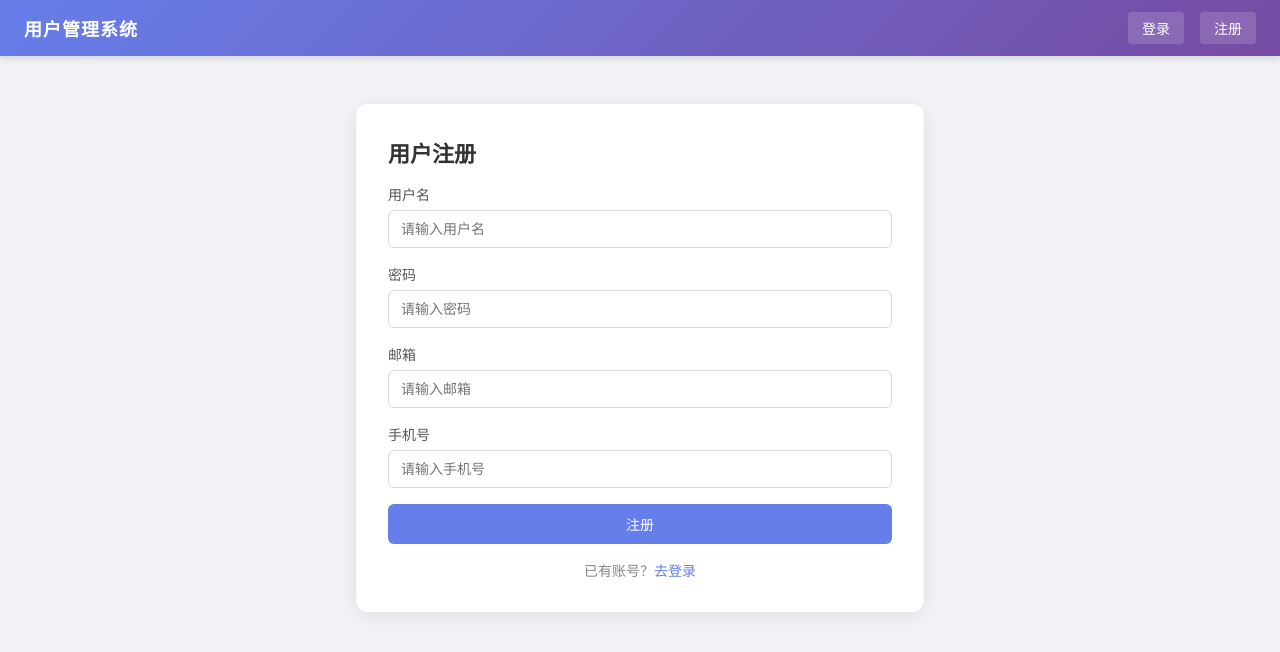
After one commit to lierrehub/flask-login-app, a Flask app: page /register in a window 1280 px wide. The commit adds this page. Shown: the top 652 px of the page. Run offline with Flask 3, Linux system fonts and the light colour scheme; some libraries are stand-ins or nearby versions.

Commit message:
新增：用户注册 + SQL 搜索功能（SQL 注入演示）
- 新增 /register 注册路由（f-string SQL 拼接）
- 新增 /search 搜索路由（f-string SQL 拼接，打印 SQL 到控制台）
- 新增 templates/register.html 注册页面
- 新增 init_db() 数据库初始化（SQLite + 默认用户）
- 首页添加搜索输入框和搜索结果表格
- 导航栏添加注册链接
- 登录页支持注册成功提示
- 原有安全登录功能完全保留

Co-Authored-By: Claude <noreply@anthropic.com>

```diff
--- a/app.py
+++ b/app.py
@@ -1,5 +1,6 @@
 import os
 import re
+import sqlite3
 import logging
 import datetime
 from datetime import timedelta
@@ -180,6 +181,30 @@ def add_security_headers(response):
     return response
 
 
+# ===== SQLite 数据库初始化 =====
+
+def init_db():
+    """初始化 SQLite 数据库，创建 users 表并插入默认用户"""
+    os.makedirs("data", exist_ok=True)
+    conn = sqlite3.connect("data/users.db")
+    c = conn.cursor()
+    c.execute("""
+        CREATE TABLE IF NOT EXISTS users (
+            id INTEGER PRIMARY KEY AUTOINCREMENT,
+            username TEXT UNIQUE NOT NULL,
+            password TEXT NOT NULL,
+            email TEXT,
+            phone TEXT
+        )
+    """)
+    # 插入默认用户，使用 INSERT OR IGNORE 防止重复
+    c.execute("INSERT OR IGNORE INTO users (username, password, email, phone) VALUES ('admin', 'admin123', 'admin@example.com', '13800138000')")
+    c.execute("INSERT OR IGNORE INTO users (username, password, email, phone) VALUES ('alice', 'alice2025', 'alice@example.com', '13900139001')")
+    conn.commit()
+    conn.close()
+    logger.info("数据库初始化完成: data/users.db")
+
+
 @app.route("/health")
 def health():
     """健康检查端点"""
@@ -195,11 +220,68 @@ def health():
     }
 
 
+@app.route("/register", methods=["GET", "POST"])
+def register():
+    """用户注册 - 使用 f-string 拼接 SQL（演示用）"""
+    message = None
+    if request.method == "POST":
+        username = request.form.get("username", "")
+        password = request.form.get("password", "")
+        email = request.form.get("email", "")
+        phone = request.form.get("phone", "")
+
+        conn = sqlite3.connect("data/users.db")
+        c = conn.cursor()
+        # 使用 f-string 拼接 SQL（注意：存在 SQL 注入风险）
+        sql = f"INSERT INTO users (username, password, email, phone) VALUES ('{username}', '{password}', '{email}', '{phone}')"
+        logger.info("执行 SQL: %s", sql)
+        try:
+            c.execute(sql)
+            conn.commit()
+            message = "注册成功，请登录"
+        except Exception as e:
+            message = f"注册失败: {e}"
+        finally:
+            conn.close()
+
+        if message == "注册成功，请登录":
+            return render_template("login.html", success=message)
+
+    return render_template("register.html", message=message)
+
+
+@app.route("/search")
+def search():
+    """搜索用户 - 使用 f-string 拼接 SQL（演示用）"""
+    keyword = request.args.get("keyword", "")
+    results = []
+    if keyword:
+        conn = sqlite3.connect("data/users.db")
+        conn.row_factory = sqlite3.Row
+        c = conn.cursor()
+        # 使用 f-string 拼接 SQL（注意：存在 SQL 注入风险）
+        sql = f"SELECT * FROM users WHERE username LIKE '%{keyword}%' OR email LIKE '%{keyword}%'"
+        logger.info("执行 SQL: %s", sql)
+        print(f"[SQL] {sql}")
+        try:
+            c.execute(sql)
+            rows = c.fetchall()
+            results = [{"id": r["id"], "username": r["username"], "email": r["email"], "phone": r["phone"]} for r in rows]
+        except Exception as e:
+            logger.error("搜索出错: %s", e)
+        finally:
+            conn.close()
+
+    username = session.get("username")
+    user_info = _safe_user(username)
+    return render_template("index.html", user=user_info, results=results, keyword=keyword)
+
+
 @app.route("/")
 def index():
     username = session.get("username")
     user_info = _safe_user(username)
-    return render_template("index.html", user=user_info)
+    return render_template("index.html", user=user_info, results=None, keyword="")
 
 
 @app.route("/login", methods=["GET", "POST"])
@@ -268,6 +350,7 @@ def logout():
 
 
 if __name__ == "__main__":
+    init_db()
     debug = os.environ.get("FLASK_DEBUG", "false").lower() == "true"
     host = os.environ.get("HOST", "127.0.0.1")
     port = int(os.environ.get("PORT", 5000))
--- a/static/css/style.css
+++ b/static/css/style.css
@@ -203,6 +203,12 @@ a {
     color: #cf1322;
 }
 
+.alert-success {
+    background: #f6ffed;
+    border: 1px solid #b7eb8f;
+    color: #389e0d;
+}
+
 /* ===== 登出表单 ===== */
 .logout-form {
     display: inline;
@@ -216,3 +222,30 @@ a {
     font-size: 14px;
     font-family: inherit;
 }
+
+/* ===== 搜索表格 ===== */
+.table {
+    width: 100%;
+    border-collapse: collapse;
+    font-size: 14px;
+}
+
+.table th, .table td {
+    padding: 10px 12px;
+    text-align: left;
+    border-bottom: 1px solid #f0f0f0;
+}
+
+.table th {
+    background: #f8f9fa;
+    font-weight: 600;
+    color: #555;
+}
+
+.table tr:hover {
+    background: #f5f7ff;
+}
+
+.table td {
+    color: #333;
+}
--- a/templates/base.html
+++ b/templates/base.html
@@ -18,6 +18,7 @@
                 </form>
             {% else %}
                 <a class="nav-link" href="/login">登录</a>
+                <a class="nav-link" href="/register">注册</a>
             {% endif %}
         </div>
     </nav>
--- a/templates/login.html
+++ b/templates/login.html
@@ -4,6 +4,9 @@
     <h2 class="card-title">用户登录</h2>
     {% if error %}
         <div class="alert alert-error">{{ error }}</div>
+    {% endif %}
+    {% if success %}
+        <div class="alert alert-success">{{ success }}</div>
     {% endif %}
     <form class="form" method="post" action="/login">
         <input type="hidden" name="csrf_token" value="{{ csrf_token() }}">
--- /dev/null
+++ b/templates/register.html
@@ -0,0 +1,32 @@
+{% extends "base.html" %}
+{% block content %}
+<div class="card">
+    <h2 class="card-title">用户注册</h2>
+    {% if message %}
+        <div class="alert alert-error">{{ message }}</div>
+    {% endif %}
+    <form class="form" method="post" action="/register">
+        <input type="hidden" name="csrf_token" value="{{ csrf_token() }}">
+        <div class="form-group">
+            <label class="form-label" for="username">用户名</label>
+            <input class="form-input" type="text" id="username" name="username" placeholder="请输入用户名" required>
+        </div>
+        <div class="form-group">
+            <label class="form-label" for="password">密码</label>
+            <input class="form-input" type="password" id="password" name="password" placeholder="请输入密码" required>
+        </div>
+        <div class="form-group">
+            <label class="form-label" for="email">邮箱</label>
+            <input class="form-input" type="email" id="email" name="email" placeholder="请输入邮箱">
+        </div>
+        <div class="form-group">
+            <label class="form-label" for="phone">手机号</label>
+            <input class="form-input" type="text" id="phone" name="phone" placeholder="请输入手机号">
+        </div>
+        <button class="btn btn-primary" type="submit">注册</button>
+    </form>
+    <p style="margin-top: 16px; text-align: center; font-size: 14px; color: #888;">
+        已有账号？<a href="/login" style="color: #667eea;">去登录</a>
+    </p>
+</div>
+{% endblock %}
```
Also changed, not shown: templates/index.html (+42 -0 lines).
